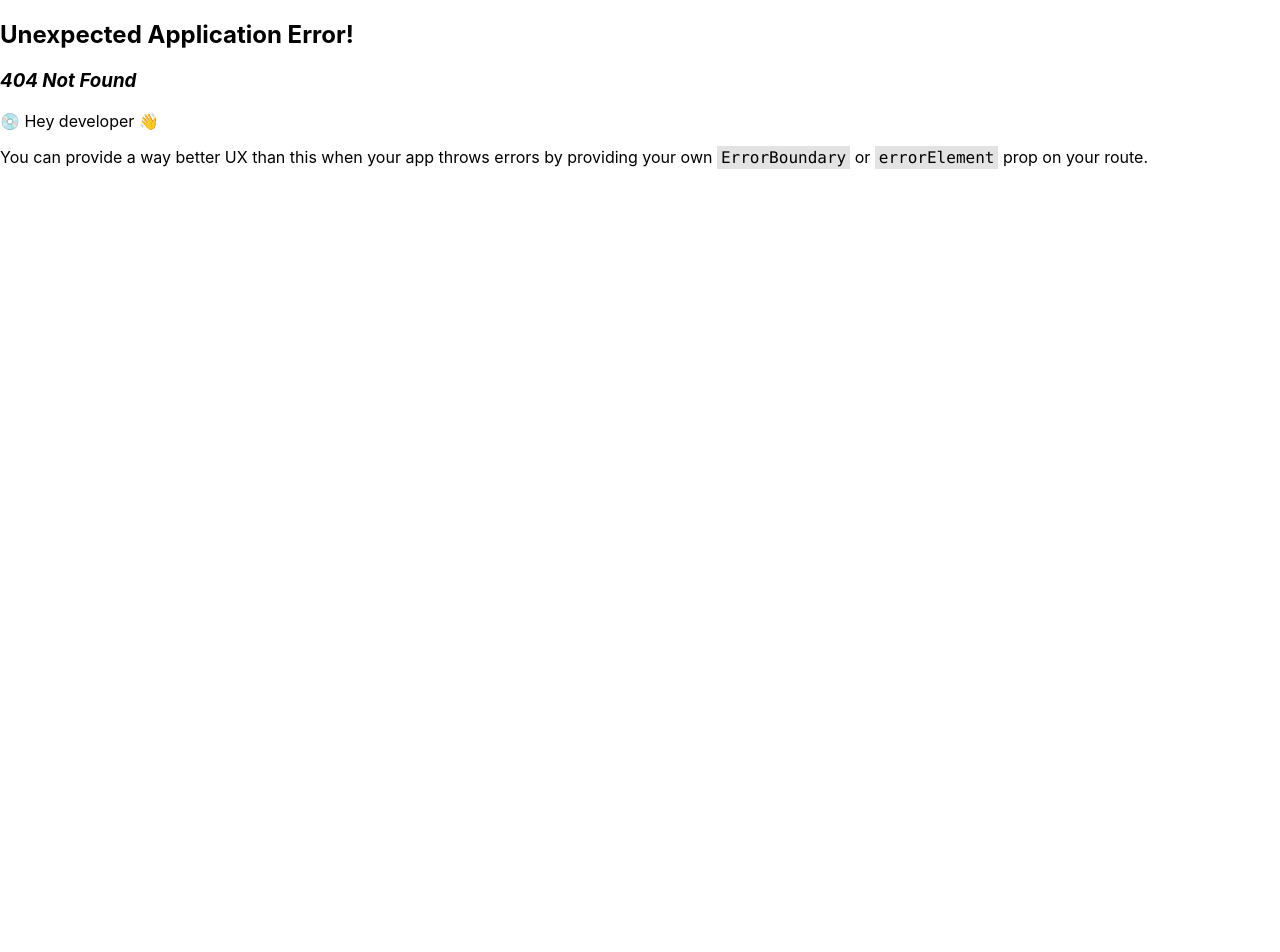
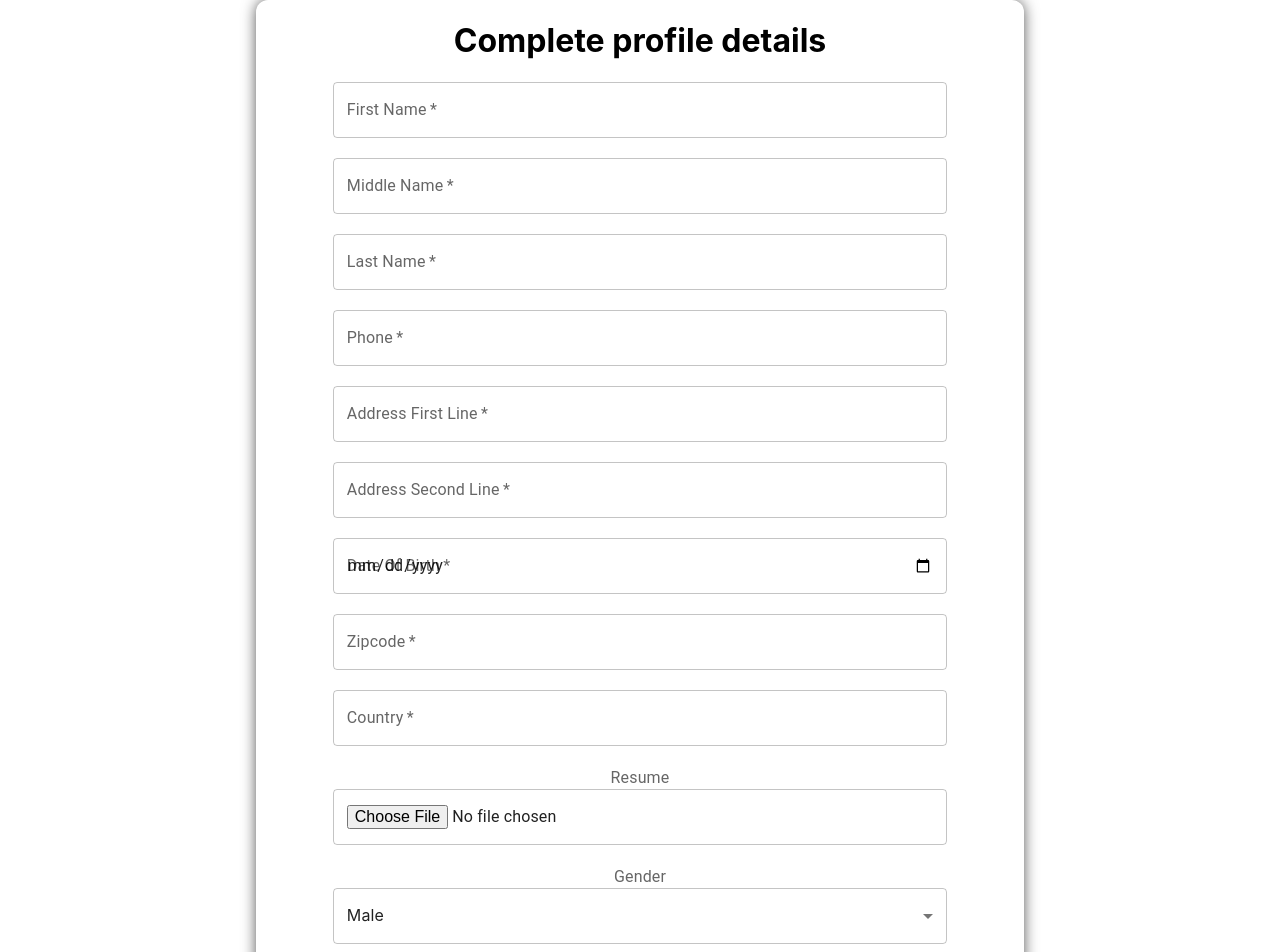
Before and after one commit to varendra007/Internship-management, a React (Create React App) app: page /profile in a window 1280 px wide. Before the commit this address had no page. Shown: the top 952 px of the page. Before the commit the page ends 800 px from the top, so only its background shows below. Built offline with nearby package versions, Linux system fonts and the light colour scheme.

Commit message:
create profile

```diff
--- a/src/App.js
+++ b/src/App.js
@@ -4,6 +4,7 @@ import './App.css';
 import { createBrowserRouter, RouterProvider } from 'react-router-dom';
 import SignUp from './screens/SignUp';
 import SignIn from './screens/SignIn';
+import Register from './screens/Register';
 
 const router = createBrowserRouter([
 	{
@@ -18,6 +19,10 @@ const router = createBrowserRouter([
 		path: '/signup',
 		element: <SignUp />,
 	},
+	{
+		path: '/profile',
+		element: <Register />,
+	},
 ]);
 function App() {
 	return (
--- /dev/null
+++ b/src/screens/Register.js
@@ -0,0 +1,230 @@
+import { InputLabel, MenuItem, Select, TextField } from '@mui/material';
+import React, { useState } from 'react';
+import host from '../data/host';
+const classes = {
+	button: {
+		border: 'none',
+		borderRadius: '100px',
+		width: '150px',
+		height: '55px',
+		backgroundColor: '#fa2d64',
+		color: '#ffffff',
+		fontStyle: 'normal',
+		fontFamily: 'Inter',
+		fontWeight: '600',
+		textAlign: 'center',
+		fontSize: '26px',
+		cursor: 'pointer',
+	},
+	fontname: {
+		fontFamily: 'Inter',
+	},
+};
+const Register = () => {
+	const [firstName, setFirstName] = useState('');
+	const [middleName, setMiddleName] = useState('');
+	const [lastName, setLastName] = useState('');
+	const [phone, setPhone] = useState('');
+	const [dob, setDob] = useState('');
+	const [addressFirstLine, setAddressFirstLine] = useState('');
+	const [addressSecondLine, setAddressSecondLine] = useState('');
+	const [zipcode, setZipcode] = useState('');
+	const [country, setCountry] = useState('');
+	const [gender, setGender] = useState('Male');
+	const [pathToResume, setPathToResume] = useState('');
+	const handleSubmit = (e) => {
+		e.preventDefault();
+	};
+
+	return (
+		<div
+			style={{
+				// height: '100vh',
+				width: '100vw',
+				display: 'flex',
+				alignItems: 'center',
+				justifyContent: 'center',
+			}}
+		>
+			<div
+				style={{
+					display: 'flex',
+					justifyContent: 'space-evenly',
+					alignItems: 'center',
+					flexDirection: 'column',
+					width: '60vw',
+					boxShadow: '0px 0px 15px -1px rgba(0,0,0,0.74)',
+					borderRadius: '12px',
+				}}
+			>
+				<h1
+					style={{
+						fontSize: '2em',
+						fontWeight: 'bold',
+						...classes.fontname,
+					}}
+				>
+					Complete profile details
+				</h1>
+				<form
+					style={{
+						display: 'flex',
+						flexDirection: 'column',
+						alignItems: 'center',
+						width: '100%',
+						...classes.fontname,
+					}}
+					onSubmit={handleSubmit}
+				>
+					<TextField
+						id="outlined-basic"
+						label="First Name"
+						name="firstName"
+						variant="outlined"
+						type="text"
+						required
+						value={firstName}
+						onChange={(evt) => setFirstName(evt.target.value)}
+						style={{ width: '80%', ...classes.fontname }}
+					/>
+					<br />
+					<TextField
+						id="outlined-basic"
+						label="Middle Name"
+						name="middleName"
+						variant="outlined"
+						type="text"
+						required
+						value={middleName}
+						onChange={(evt) => setMiddleName(evt.target.value)}
+						style={{ width: '80%', ...classes.fontname }}
+					/>
+					<br />
+					<TextField
+						id="outlined-basic"
+						label="Last Name"
+						name="lastName"
+						variant="outlined"
+						type="text"
+						required
+						value={lastName}
+						onChange={(evt) => setLastName(evt.target.value)}
+						style={{ width: '80%', ...classes.fontname }}
+					/>
+					<br />
+					<TextField
+						id="outlined-basic"
+						label="Phone"
+						name="phone"
+						variant="outlined"
+						type="number"
+						required
+						value={phone}
+						onChange={(evt) => setPhone(evt.target.value)}
+						style={{ width: '80%', ...classes.fontname }}
+					/>
+					<br />
+					<TextField
+						id="outlined-basic"
+						label="Address First Line"
+						name="addressFirstLine"
+						variant="outlined"
+						type="text"
+						required
+						value={addressFirstLine}
+						onChange={(evt) => setAddressFirstLine(evt.target.value)}
+						style={{ width: '80%', ...classes.fontname }}
+					/>
+					<br />
+					<TextField
+						id="outlined-basic"
+						label="Address Second Line"
+						name="addressSecondLine"
+						variant="outlined"
+						type="text"
+						required
+						value={addressSecondLine}
+						onChange={(evt) => setAddressSecondLine(evt.target.value)}
+						style={{ width: '80%', ...classes.fontname }}
+					/>
+					<br />
+					<TextField
+						id="outlined-basic"
+						label="Date Of Birth"
+						name="dob"
+						variant="outlined"
+						type="date"
+						required
+						value={dob}
+						onChange={(evt) => setDob(evt.target.value)}
+						style={{ width: '80%', ...classes.fontname }}
+					/>
+					<br />
+					<TextField
+						id="outlined-basic"
+						label="Zipcode"
+						name="zipcode"
+						variant="outlined"
+						type="number"
+						required
+						value={zipcode}
+						onChange={(evt) => setZipcode(evt.target.value)}
+						style={{ width: '80%', ...classes.fontname }}
+					/>
+					<br />
+					<TextField
+						id="outlined-basic"
+						label="Country"
+						name="country"
+						variant="outlined"
+						type="text"
+						required
+						value={country}
+						onChange={(evt) => setCountry(evt.target.value)}
+						style={{ width: '80%', ...classes.fontname }}
+					/>
+					<br />
+					<InputLabel id="input-path-to-resume">Resume</InputLabel>
+					<TextField
+						labelId="input-path-to-resume"
+						id="outlined-basic"
+						// label="Gender"
+						name="firstName"
+						variant="outlined"
+						type="file"
+						required
+						value={pathToResume}
+						onChange={(evt) => {
+							setPathToResume(evt.target.value);
+							console.log(pathToResume);
+						}}
+						style={{ width: '80%', ...classes.fontname }}
+					/>
+					<br />
+					<InputLabel id="demo-simple-select-label">Gender</InputLabel>
+					<Select
+						labelId="demo-simple-select-label"
+						id="demo-simple-select"
+						value={gender}
+						// label="Gender"
+						onChange={(evt) => setGender(evt.target.value)}
+						style={{ width: '80%', ...classes.fontname }}
+					>
+						<MenuItem value={'Male'}>Male</MenuItem>
+						<MenuItem value={'Female'}>Female</MenuItem>
+						<MenuItem value={'Others'}>Others</MenuItem>
+					</Select>
+					<br />
+
+					<br />
+					<button style={classes.button} className="defaultButtonHover1">
+						Create profile
+					</button>
+					<br />
+				</form>
+			</div>
+		</div>
+	);
+};
+
+export default Register;
--- a/src/screens/SignIn.js
+++ b/src/screens/SignIn.js
@@ -23,13 +23,14 @@ const classes = {
 const SignIn = () => {
 	const [email, setEmail] = useState('');
 	const [password, setPassword] = useState('');
-	const data = {
-		email_id: email,
-		password: password,
-	};
+
 	const handleSubmit = (e) => {
 		e.preventDefault();
 		console.log('adf');
+		const data = {
+			email_id: email,
+			password: password,
+		};
 		var axios = require('axios');
 		var config = {
 			method: 'post',
```
